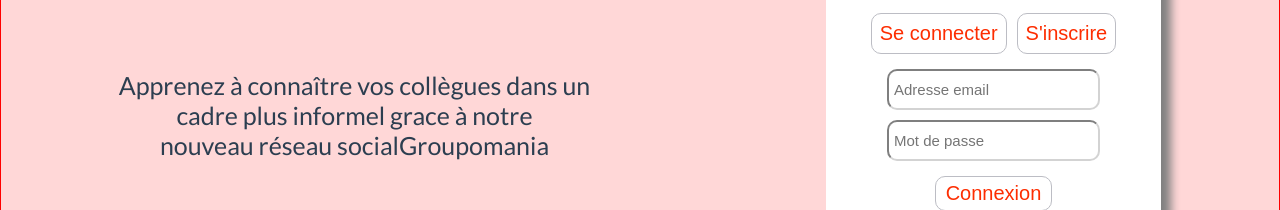
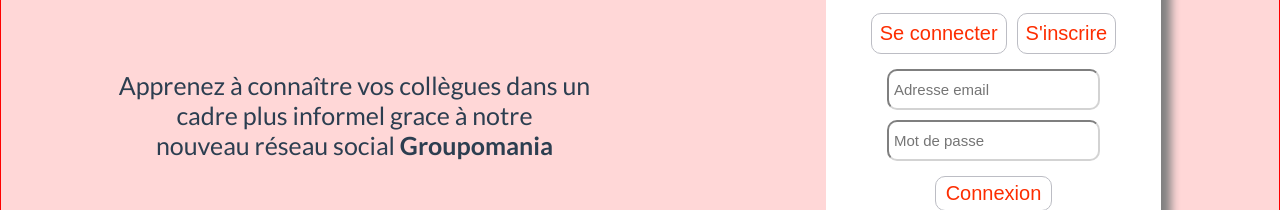
Before and after one commit to Yvan2A/P7-Groupo-OPC-Frontend, a Vue app: page / in a window 1280 px wide. Shown: the part 327-537 px from the top of the page. Built offline with nearby package versions, Linux system fonts and the light colour scheme.

Commit message:
Add files via upload

```diff
--- a/src/components/FooterComponent.vue
+++ b/src/components/FooterComponent.vue
@@ -1,7 +1,7 @@
 <template>
 <div class="footer">
   <p>Groupomania © 2022</p>
-  <a class="contact" href="mail to">Nous contacter</a>
+  <a class="contact" href="mailto:groupomania@gmail.com">Nous contacter</a>
 </div>
 </template>
 
--- a/src/components/QuoteComponent.vue
+++ b/src/components/QuoteComponent.vue
@@ -2,7 +2,7 @@
 <template>
     <div>
         <p class="quote">
-            Apprenez à connaître vos collègues dans un <br/>cadre plus informel grace à notre <br/> nouveau réseau socialGroupomania
+            Apprenez à connaître vos collègues dans un <br/>cadre plus informel grace à notre <br/> nouveau réseau social <strong>Groupomania</strong>
         </p>
     </div>
 </template>
```
Also changed, not shown: 9 other files (tests, documents, lock files or other folders).
